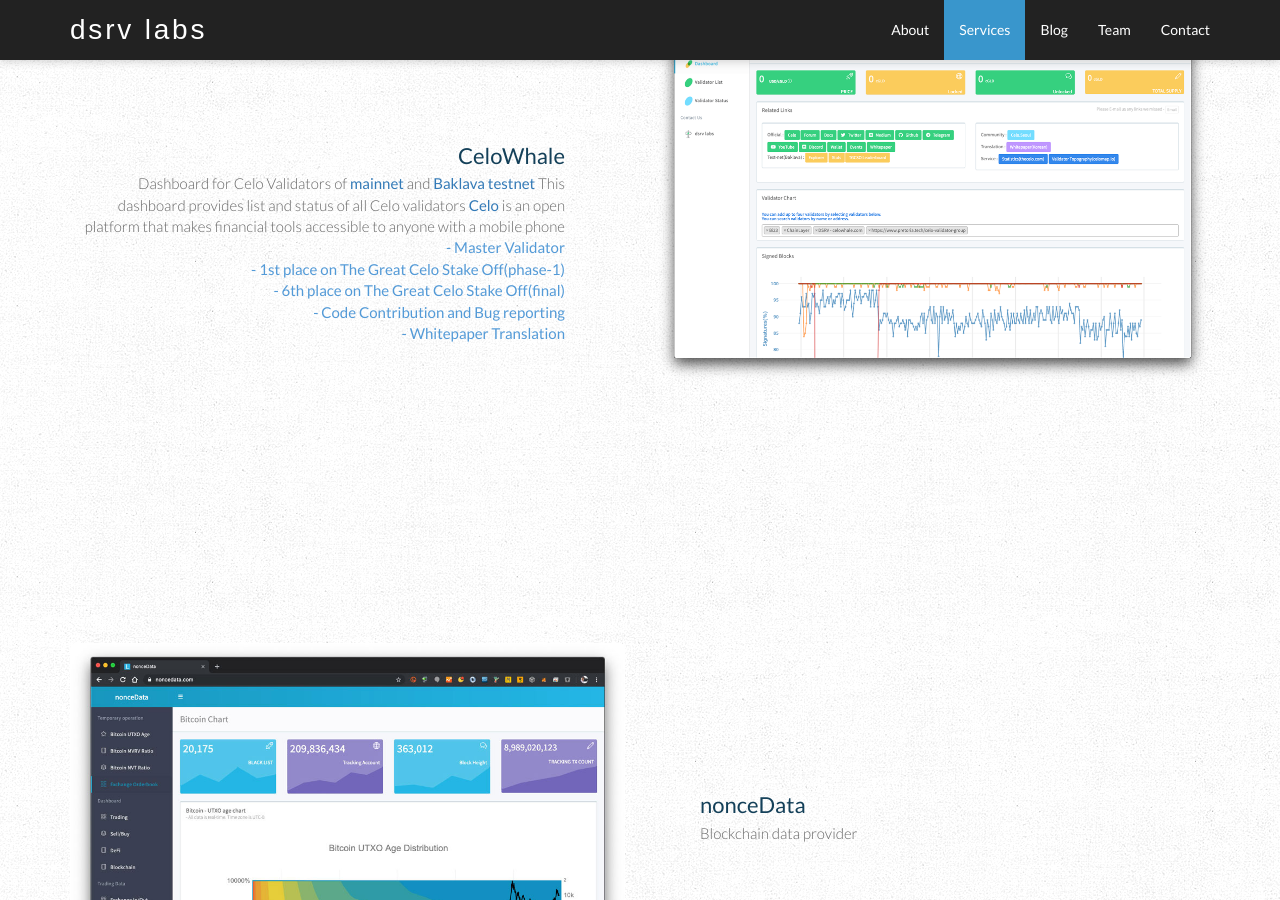
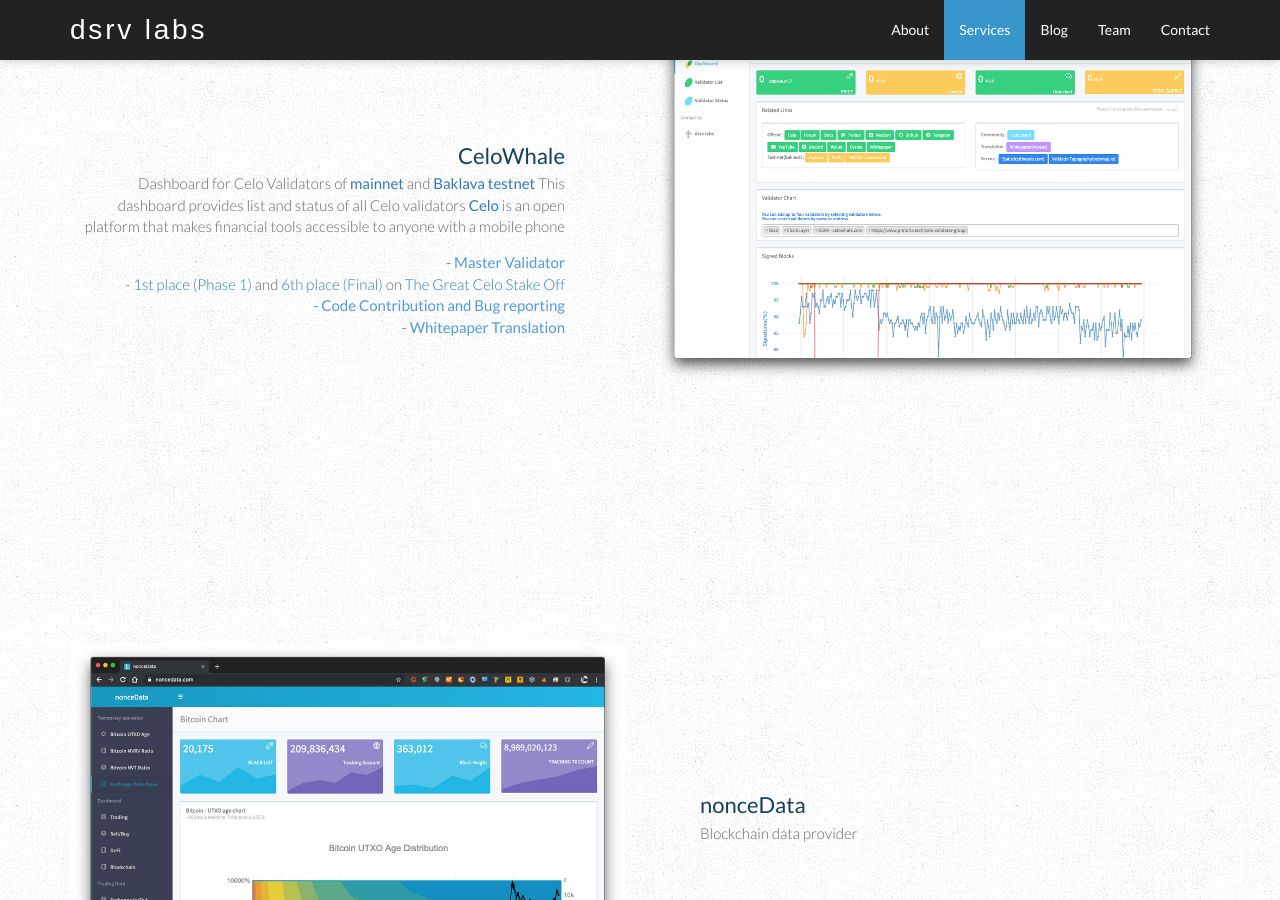
Before and after one commit to dsrvlabs/dsrvlabs.github.io, a Jekyll site: the page built from index.html, in a window 1280 px wide and 900 px high, scrolled down 2346 px. Built offline with Jekyll 4.4.1, drawn with Linux system fonts in a browser that asks for light colours; nearby versions of some CDN libraries; some web fonts are replaced; the list of posts is cut into pages by our own code.

Commit message:
Update index.html

```diff
--- a/index.html
+++ b/index.html
@@ -355,14 +355,11 @@
 									<a href="#" onClick="alertComming();">Find Out More</a>
 								</p> -->
 							</div>
-							<div class="serviceTextDiv_link">
+							<div class="serviceTextDiv_link" style="margin-top: 15px;">
 								<a href="https://forum.celo.org/t/next-stake-off-course-the-master-validator-challenge/322" target="_blank"><small> - Master Validator</small></a>
 							</div>
 							<div class="serviceTextDiv_link">
-								<a href="https://twitter.com/CeloOrg/status/1204883610697945089" target="_blank"><small> - 1st place on The Great Celo Stake Off(phase-1)</small></a>
-							</div>
-							<div class="serviceTextDiv_link">
-								<a href="https://celo.org/validators#leaderboard" target="_blank"><small> - 6th place on The Great Celo Stake Off(final)</small></a>
+								<small> - <a href="https://twitter.com/CeloOrg/status/1204883610697945089" target="_blank">1st place (Phase 1)</a> and <a href="https://celo.org/validators#leaderboard" target="_blank">6th place (Final)</a> on <a href="https://forum.celo.org/t/the-great-celo-stake-off-the-details/136" target="_blank">The Great Celo Stake Off</a></small>
 							</div>
 							<div class="serviceTextDiv_link">
 								<a href="https://github.com/dsrvlabs/celo#bug-reporting-and-code-contribution" target="_blank"><small> - Code Contribution and Bug reporting</small></a>
```
